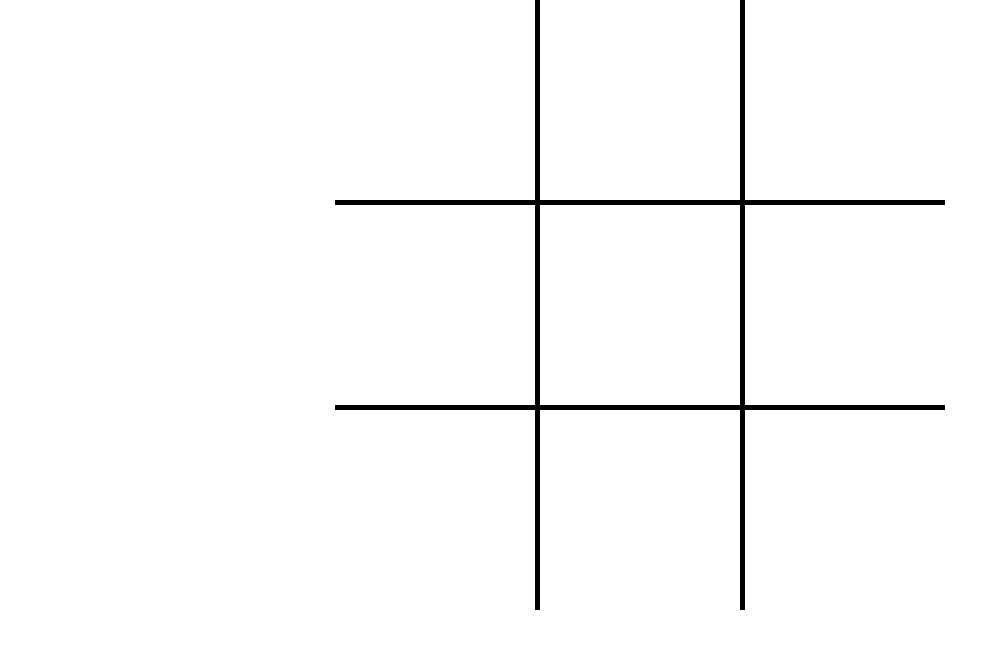
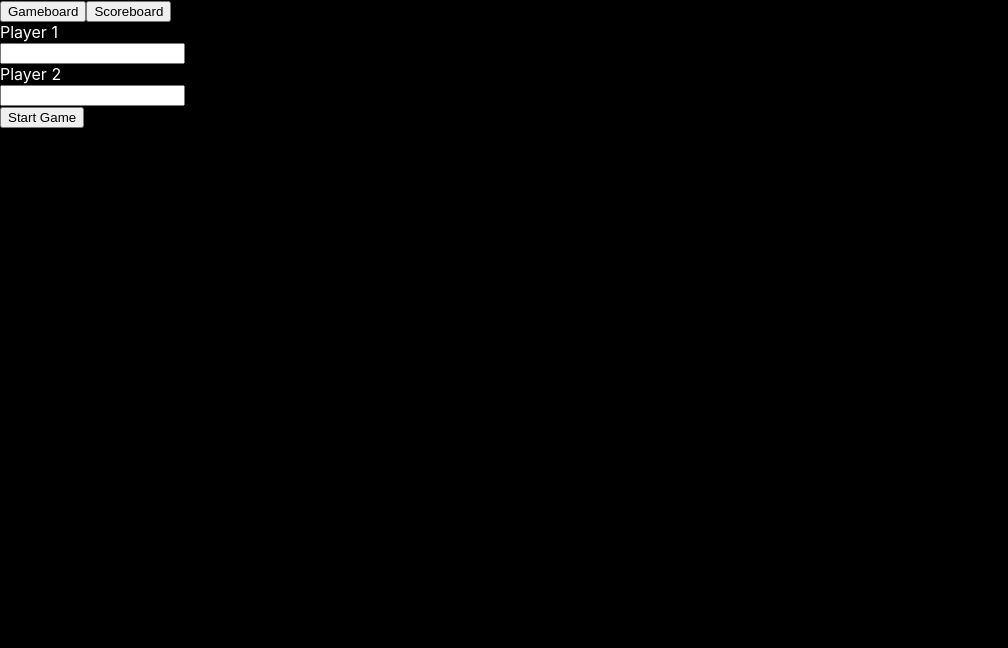
Before and after one commit to alandaron/react-tictactoe, a React (Create React App) app: page / in a window 1280 px wide. Shown: the top 648 px of the page, without its empty margins (0-1008 px from the left). Built offline with nearby package versions, Linux system fonts and the light colour scheme.

Commit message:
Player names and context

```diff
--- a/src/App.css
+++ b/src/App.css
@@ -25,43 +25,50 @@
 
 .board td:hover {
   cursor: pointer;
-  background-color: aquamarine;
+  background-color: rgba(177, 207, 197, 0.247);
+}
+
+.board .first-row td:first-child {
+  border-right: 5px solid whitesmoke;
+  border-bottom: 5px solid whitesmoke;
+}
+
+.board .first-row td:nth-child(2){
+  border-bottom: 5px solid whitesmoke;
+}
+
+.board .first-row td:nth-child(3){
+  border-bottom: 5px solid whitesmoke;
+  border-left: 5px solid whitesmoke;
+}
+
+.board .second-row td:first-child {
+  border-right: 5px solid whitesmoke;
+  border-bottom: 5px solid whitesmoke;
+}
+
+.board .second-row td:nth-child(2){
+  border-bottom: 5px solid whitesmoke;
+}
+
+.board .second-row td:nth-child(3){
+  border-bottom: 5px solid whitesmoke;
+  border-left: 5px solid whitesmoke;
+}
+
+.board .third-row td:first-child {
+  border-right: 5px solid whitesmoke;
+}
+
+.board .third-row td:nth-child(3){
+  border-left: 5px solid whitesmoke;
 }
 
 
-
-.board .first-row td:first-child {
-  border-right: 5px solid black;
-  border-bottom: 5px solid black;
+.blue {
+  color: blue;
 }
 
-.board .first-row td:nth-child(2){
-  border-bottom: 5px solid black;
+.red {
+  color: red;
 }
-
-.board .first-row td:nth-child(3){
-  border-bottom: 5px solid black;
-  border-left: 5px solid black;
-}
-
-.board .second-row td:first-child {
-  border-right: 5px solid black;
-  border-bottom: 5px solid black;
-}
-
-.board .second-row td:nth-child(2){
-  border-bottom: 5px solid black;
-}
-
-.board .second-row td:nth-child(3){
-  border-bottom: 5px solid black;
-  border-left: 5px solid black;
-}
-
-.board .third-row td:first-child {
-  border-right: 5px solid black;
-}
-
-.board .third-row td:nth-child(3){
-  border-left: 5px solid black;
-}
--- a/src/App.jsx
+++ b/src/App.jsx
@@ -1,156 +1,21 @@
-import { useState } from "react";
+import { Link, Route, Routes } from "react-router-dom";
 import "./App.css";
-import Mark from "./components/Mark";
+import Gameboard from "./pages/Gameboard";
+import Scoreboard from "./pages/Scoreboard";
 
 function App() {
-	const [board, setBoard] = useState([
-		[-1, -1, -1],
-		[-1, -1, -1],
-		[-1, -1, -1],
-	]); // -1 empty; 0 - O; 1 - X;
-
-	const [xTurn, setXTurn] = useState(true);
-	const [turns, setTurns] = useState(8);
-
-	const placeMarker = (row, index, markNumber) => {
-		if (markNumber !== -1) return;
-		if (xTurn) {
-			board[row][index] = 1;
-		} else {
-			board[row][index] = 0;
-		}
-		setBoard([...board]);
-
-		const winner = checkVictory();
-		if (winner === 0) {
-			console.log("O WINS");
-		} else if (winner === 1) {
-			console.log("X WINS");
-		} else if (turns === 0) {
-			console.log("TIE");
-		}
-		setXTurn(!xTurn);
-		setTurns(turns - 1);
-	};
-
-	/* Prolly saab paremini ja ilusamalt teha */
-	const checkVictory = () => {
-		// First diagonal
-		if (board[0][0] !== -1 || board[1][1] !== -1 || board[2][2] !== -1) {
-			if (board[0][0] === board[1][1] && board[1][1] === board[2][2]) {
-				if (board[0][0] === 1) {
-					return 1;
-				} else {
-					return 0;
-				}
-			}
-		}
-
-		// Second diagonal
-		if (board[0][2] !== -1 || board[1][1] !== -1 || board[2][0] !== -1) {
-			if (board[0][2] === board[1][1] && board[1][1] === board[2][0]) {
-				if (board[0][2] === 1) {
-					return 1;
-				} else {
-					return 0;
-				}
-			}
-		}
-
-		// Check first row
-		if (board[0][0] !== -1 || board[0][1] !== -1 || board[0][2] !== -1) {
-			if (board[0][0] === board[0][1] && board[0][1] === board[0][2]) {
-				if (board[0][0] === 1) {
-					return 1;
-				} else {
-					return 0;
-				}
-			}
-		}
-
-		// Check second row
-		if (board[1][0] !== -1 || board[1][1] !== -1 || board[1][2] !== -1) {
-			if (board[1][0] === board[1][1] && board[1][1] === board[1][2]) {
-				if (board[1][0] === 1) {
-					return 1;
-				} else {
-					return 0;
-				}
-			}
-		}
-
-		// Check third row
-		if (board[2][0] !== -1 || board[2][1] !== -1 || board[2][2] !== -1) {
-			if (board[2][0] === board[2][1] && board[2][1] === board[2][2]) {
-				if (board[2][0] === 1) {
-					return 1;
-				} else {
-					return 0;
-				}
-			}
-		}
-
-		// Check first col
-		if (board[0][0] !== -1 || board[1][0] !== -1 || board[2][0] !== -1) {
-			if (board[0][0] === board[1][0] && board[1][0] === board[2][0]) {
-				if (board[0][0] === 1) {
-					return 1;
-				} else {
-					return 0;
-				}
-			}
-		}
-
-		// Check second col
-		if (board[0][1] !== -1 || board[1][1] !== -1 || board[2][1] !== -1) {
-			if (board[0][1] === board[1][1] && board[1][1] === board[2][1]) {
-				if (board[0][1] === 1) {
-					return 1;
-				} else {
-					return 0;
-				}
-			}
-		}
-
-		// Check third col
-		if (board[0][2] !== -1 || board[1][2] !== -1 || board[2][2] !== -1) {
-			if (board[0][2] === board[1][2] && board[1][2] === board[2][2]) {
-				if (board[0][2] === 1) {
-					return 1;
-				} else {
-					return 0;
-				}
-			}
-		}
-	};
-
 	return (
-		<div className="board">
-			<table>
-				<tbody>
-					<tr className="first-row">
-						{board[0].map((element, i) => (
-							<td key={i} onClick={() => placeMarker(0, i, element)}>
-								<Mark markNumber={element} />
-							</td>
-						))}
-					</tr>
-					<tr className="second-row">
-						{board[1].map((element, i) => (
-							<td key={i} onClick={() => placeMarker(1, i, element)}>
-								<Mark markNumber={element} />
-							</td>
-						))}
-					</tr>
-					<tr className="third-row">
-						{board[2].map((element, i) => (
-							<td key={i} onClick={() => placeMarker(2, i, element)}>
-								<Mark markNumber={element} />
-							</td>
-						))}
-					</tr>
-				</tbody>
-			</table>
+		<div>
+			<Link to="/">
+				<button>Gameboard</button>
+			</Link>
+			<Link to="/scoreboard">
+				<button>Scoreboard</button>
+			</Link>
+			<Routes>
+				<Route path="" element={<Gameboard />} />
+				<Route path="scoreboard" element={<Scoreboard />} />
+			</Routes>
 		</div>
 	);
 }
--- a/src/components/Mark.jsx
+++ b/src/components/Mark.jsx
@@ -1,10 +1,10 @@
 function Mark({ markNumber }) {
 	if (markNumber === -1) return;
 	if (markNumber === 0) {
-		return <>O</>;
+		return <span className="blue">O</span>;
 	}
 	if (markNumber === 1) {
-		return <>X</>;
+		return <span className="red">X</span>;
 	}
 }
 
--- /dev/null
+++ b/src/components/StartScreen.jsx
@@ -0,0 +1,29 @@
+import { useContext, useRef } from "react";
+import GameContext from "../store/GameContext";
+
+function StartScreen() {
+	const gameCtx = useContext(GameContext);
+	const player1Name = useRef();
+	const player2Name = useRef();
+
+	const startGame = () => {
+		gameCtx.changePlayer1Name(player1Name.current.value);
+		gameCtx.changePlayer2Name(player2Name.current.value);
+	};
+
+	return (
+		<>
+			<label>Player 1</label>
+			<br />
+			<input ref={player1Name} type="text" />
+			<br />
+			<label>Player 2</label>
+			<br />
+			<input ref={player2Name} type="text" />
+			<br />
+			<button onClick={startGame}>Start Game</button>
+		</>
+	);
+}
+
+export default StartScreen;
--- a/src/index.css
+++ b/src/index.css
@@ -1,4 +1,6 @@
 body {
+  background-color: black;
+  color: white;
   margin: 0;
   font-family: -apple-system, BlinkMacSystemFont, 'Segoe UI', 'Roboto', 'Oxygen',
     'Ubuntu', 'Cantarell', 'Fira Sans', 'Droid Sans', 'Helvetica Neue',
--- a/src/index.js
+++ b/src/index.js
@@ -1,11 +1,17 @@
 import React from "react";
 import ReactDOM from "react-dom/client";
+import { BrowserRouter } from "react-router-dom";
 import App from "./App";
 import "./index.css";
+import { GameContextProvider } from "./store/GameContext";
 
 const root = ReactDOM.createRoot(document.getElementById("root"));
 root.render(
 	<React.StrictMode>
-		<App />
+		<BrowserRouter>
+			<GameContextProvider>
+				<App />
+			</GameContextProvider>
+		</BrowserRouter>
 	</React.StrictMode>
 );
--- /dev/null
+++ b/src/pages/Gameboard.jsx
@@ -0,0 +1,170 @@
+import { useContext, useState } from "react";
+import Mark from "../components/Mark";
+import StartScreen from "../components/StartScreen";
+import GameContext from "../store/GameContext";
+
+function Gameboard() {
+	const gameCtx = useContext(GameContext);
+
+	const [board, setBoard] = useState([
+		[-1, -1, -1],
+		[-1, -1, -1],
+		[-1, -1, -1],
+	]); // -1 empty; 0 - O; 1 - X;
+
+	const [xTurn, setXTurn] = useState(true);
+	const [turns, setTurns] = useState(8);
+
+	const placeMarker = (row, index, markNumber) => {
+		if (markNumber !== -1) return;
+		if (xTurn) {
+			board[row][index] = 1;
+		} else {
+			board[row][index] = 0;
+		}
+		setBoard([...board]);
+
+		const winner = checkVictory();
+		if (winner === 0) {
+			console.log("O WINS");
+		} else if (winner === 1) {
+			console.log("X WINS");
+		} else if (turns === 0) {
+			console.log("TIE");
+		}
+		setXTurn(!xTurn);
+		setTurns(turns - 1);
+	};
+
+	/* Prolly saab paremini ja ilusamalt teha */
+	const checkVictory = () => {
+		// First diagonal
+		if (board[0][0] !== -1 || board[1][1] !== -1 || board[2][2] !== -1) {
+			if (board[0][0] === board[1][1] && board[1][1] === board[2][2]) {
+				if (board[0][0] === 1) {
+					return 1;
+				} else {
+					return 0;
+				}
+			}
+		}
+
+		// Second diagonal
+		if (board[0][2] !== -1 || board[1][1] !== -1 || board[2][0] !== -1) {
+			if (board[0][2] === board[1][1] && board[1][1] === board[2][0]) {
+				if (board[0][2] === 1) {
+					return 1;
+				} else {
+					return 0;
+				}
+			}
+		}
+
+		// Check first row
+		if (board[0][0] !== -1 || board[0][1] !== -1 || board[0][2] !== -1) {
+			if (board[0][0] === board[0][1] && board[0][1] === board[0][2]) {
+				if (board[0][0] === 1) {
+					return 1;
+				} else {
+					return 0;
+				}
+			}
+		}
+
+		// Check second row
+		if (board[1][0] !== -1 || board[1][1] !== -1 || board[1][2] !== -1) {
+			if (board[1][0] === board[1][1] && board[1][1] === board[1][2]) {
+				if (board[1][0] === 1) {
+					return 1;
+				} else {
+					return 0;
+				}
+			}
+		}
+
+		// Check third row
+		if (board[2][0] !== -1 || board[2][1] !== -1 || board[2][2] !== -1) {
+			if (board[2][0] === board[2][1] && board[2][1] === board[2][2]) {
+				if (board[2][0] === 1) {
+					return 1;
+				} else {
+					return 0;
+				}
+			}
+		}
+
+		// Check first col
+		if (board[0][0] !== -1 || board[1][0] !== -1 || board[2][0] !== -1) {
+			if (board[0][0] === board[1][0] && board[1][0] === board[2][0]) {
+				if (board[0][0] === 1) {
+					return 1;
+				} else {
+					return 0;
+				}
+			}
+		}
+
+		// Check second col
+		if (board[0][1] !== -1 || board[1][1] !== -1 || board[2][1] !== -1) {
+			if (board[0][1] === board[1][1] && board[1][1] === board[2][1]) {
+				if (board[0][1] === 1) {
+					return 1;
+				} else {
+					return 0;
+				}
+			}
+		}
+
+		// Check third col
+		if (board[0][2] !== -1 || board[1][2] !== -1 || board[2][2] !== -1) {
+			if (board[0][2] === board[1][2] && board[1][2] === board[2][2]) {
+				if (board[0][2] === 1) {
+					return 1;
+				} else {
+					return 0;
+				}
+			}
+		}
+	};
+
+	// Kontrollida, kas mängija nimed on sisestatud
+	if (gameCtx.player1Data.name === "" || gameCtx.player2Data.name === "") {
+		return (
+			<div>
+				<StartScreen />
+			</div>
+		);
+	}
+
+	return (
+		<div className="board">
+			<table>
+				<tbody>
+					<tr className="first-row">
+						{board[0].map((element, i) => (
+							<td key={i} onClick={() => placeMarker(0, i, element)}>
+								<Mark markNumber={element} />
+							</td>
+						))}
+					</tr>
+					<tr className="second-row">
+						{board[1].map((element, i) => (
+							<td key={i} onClick={() => placeMarker(1, i, element)}>
+								<Mark markNumber={element} />
+							</td>
+						))}
+					</tr>
+					<tr className="third-row">
+						{board[2].map((element, i) => (
+							<td key={i} onClick={() => placeMarker(2, i, element)}>
+								<Mark markNumber={element} />
+							</td>
+						))}
+					</tr>
+				</tbody>
+			</table>
+		</div>
+	);
+}
+
+export default Gameboard;
--- /dev/null
+++ b/src/pages/Scoreboard.jsx
@@ -0,0 +1,5 @@
+function Scoreboard() {
+	return <div></div>;
+}
+
+export default Scoreboard;
--- /dev/null
+++ b/src/store/GameContext.jsx
@@ -0,0 +1,40 @@
+import { createContext, useState } from "react";
+const GameContext = createContext(null);
+
+export const GameContextProvider = (props) => {
+	const [player1Data, setPlayer1Data] = useState({
+		wins: 0,
+		losses: 0,
+		name: "",
+	});
+	const [player2Data, setPlayer2Data] = useState({
+		wins: 0,
+		losses: 0,
+		name: "",
+	});
+
+	const changePlayer1NameHandler = (newName) => {
+		const newData = { ...player1Data, name: newName };
+		setPlayer1Data(newData);
+	};
+
+	const changePlayer2NameHandler = (newName) => {
+		const newData = { ...player2Data, name: newName };
+		setPlayer2Data(newData);
+	};
+
+	return (
+		<GameContext.Provider
+			value={{
+				player1Data: player1Data,
+				player2Data: player2Data,
+				changePlayer1Name: changePlayer1NameHandler,
+				changePlayer2Name: changePlayer2NameHandler,
+			}}
+		>
+			{props.children}
+		</GameContext.Provider>
+	);
+};
+
+export default GameContext;
```
